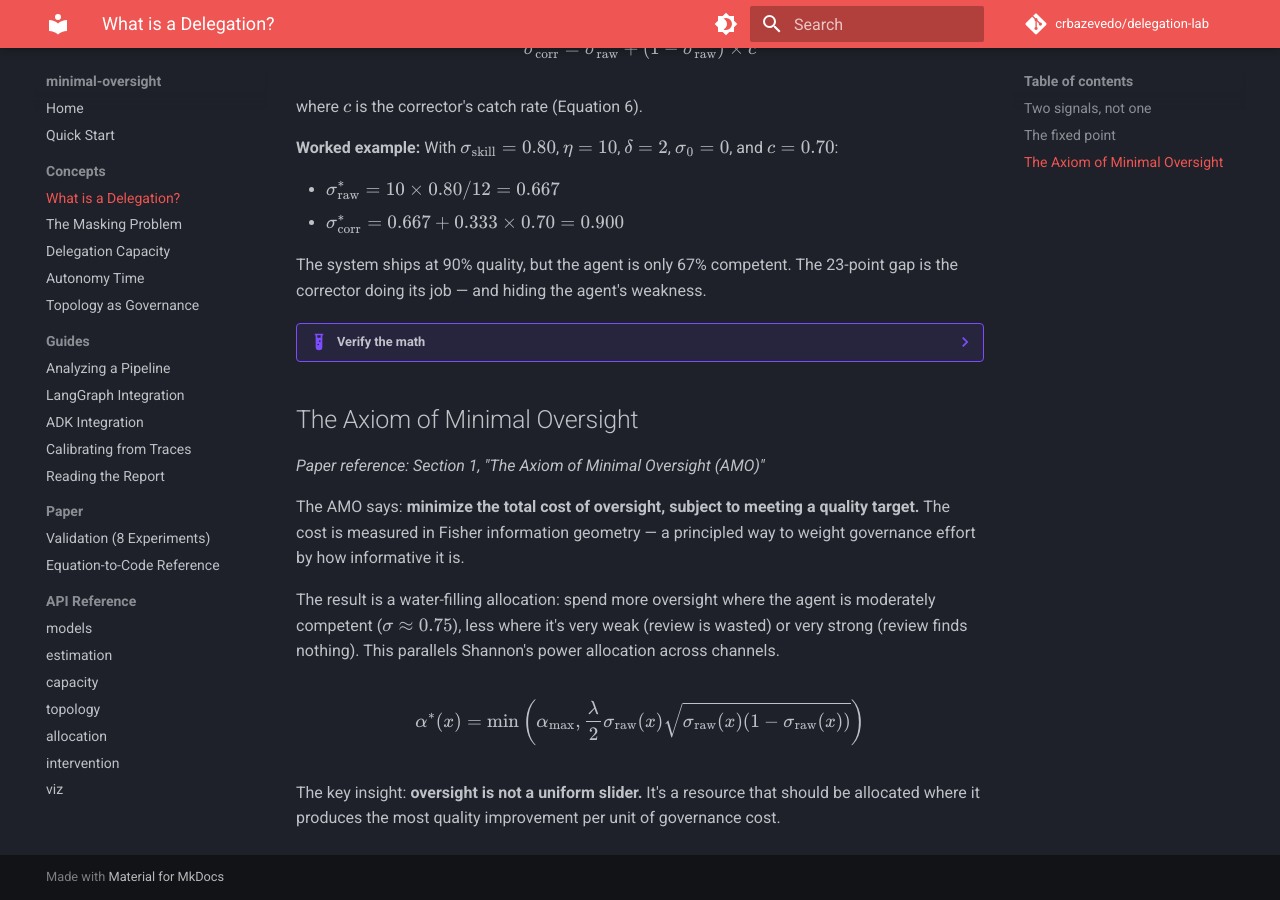
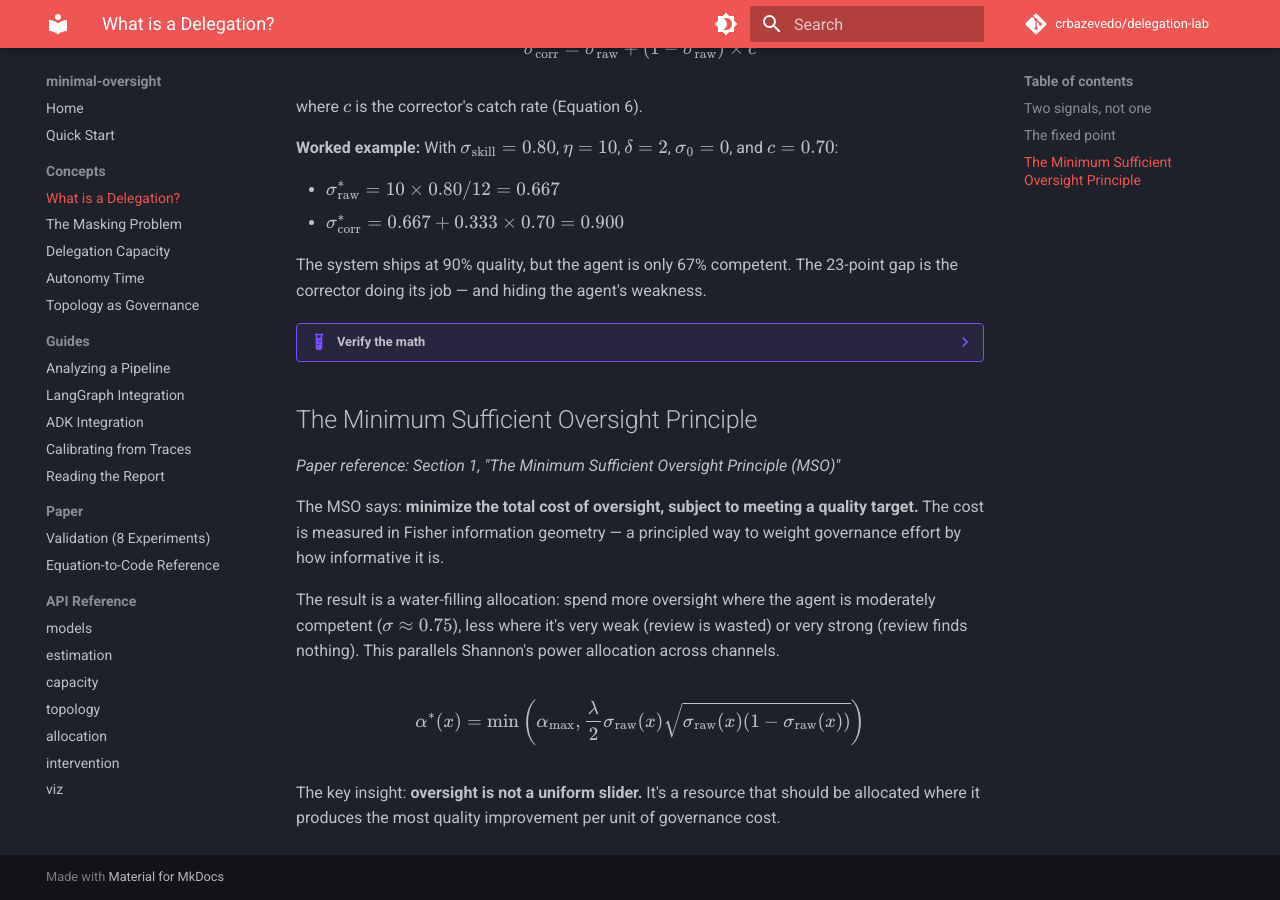
Before and after one commit to crbazevedo/delegation-lab, an MkDocs documentation site: the page built from docs/concepts/delegation.md, in a window 1280 px wide and 900 px high, scrolled down 1347 px. Built offline with MkDocs 1.6.1 and Material for MkDocs 9.7.7, drawn with Linux system fonts in a browser that asks for light colours; comment, search, counter and statistics services are not loaded.

Commit message:
Rename oversight principle to MSO (#21)
Introduce solve_mso, keep solve_amo compatibility, and update docs/release metadata for v0.1.2.

````diff
--- a/docs/concepts/delegation.md
+++ b/docs/concepts/delegation.md
@@ -66,11 +66,11 @@ The system ships at 90% quality, but the agent is only 67% competent. The 23-poi
     sc = sigma_corr_fixed_point(sr, catch_rate=0.70)    # 0.900
     ```
 
-## The Axiom of Minimal Oversight
+## The Minimum Sufficient Oversight Principle
 
-*Paper reference: Section 1, "The Axiom of Minimal Oversight (AMO)"*
+*Paper reference: Section 1, "The Minimum Sufficient Oversight Principle (MSO)"*
 
-The AMO says: **minimize the total cost of oversight, subject to meeting a quality target.** The cost is measured in Fisher information geometry — a principled way to weight governance effort by how informative it is.
+The MSO says: **minimize the total cost of oversight, subject to meeting a quality target.** The cost is measured in Fisher information geometry — a principled way to weight governance effort by how informative it is.
 
 The result is a water-filling allocation: spend more oversight where the agent is moderately competent ($\sigma \approx 0.75$), less where it's very weak (review is wasted) or very strong (review finds nothing). This parallels Shannon's power allocation across channels.
 
--- a/docs/paper/references.md
+++ b/docs/paper/references.md
@@ -7,7 +7,7 @@ Every numbered equation from the paper maps to a function in `_formulae.py`. Thi
 | Eq. | Paper name | Formula | Code |
 |-----|-----------|---------|------|
 | (1) | Authorization function | $\alpha(x,t) = G(\sigma_\text{raw}(x,t))$ | Governance functional (conceptual) |
-| (2) | **Axiom of Minimal Oversight** | $\min_\alpha \int \alpha^2 \sqrt{\det g}\, dx\, dt$ s.t. delivery | `solve_lambda()` + `optimal_authority()` |
+| (2) | **Minimum Sufficient Oversight Principle** | $\min_\alpha \int \alpha^2 \sqrt{\det g}\, dx\, dt$ s.t. delivery | `solve_mso()` + `optimal_authority()` |
 | (3) | Fisher information | $g(\sigma) = 1/[\sigma(1-\sigma)]$ | `fisher_information()` |
 | (4) | Return Operator | $\partial\sigma/\partial t = \eta(\sigma_\text{skill,eff} - \sigma) - \delta(\sigma-\sigma_0)$ | `return_operator_step()` |
 | (5) | Fixed point | $\sigma_\text{raw}^* = (\eta\sigma_\text{skill}+\delta\sigma_0)/(\eta + \delta)$ | `sigma_raw_fixed_point()` |
@@ -40,7 +40,7 @@ Every numbered equation from the paper maps to a function in `_formulae.py`. Thi
 |--------------|---------|------|
 | Feasibility check | Alg. 1, Step 1 | `capacity.check_feasibility()` |
 | Scope selection | Alg. 1, Step 2 | `allocation.select_scope()` |
-| Oversight allocation | Alg. 1, Step 3 | `allocation.solve_amo()` |
+| Oversight allocation | Alg. 1, Step 3 | `allocation.solve_mso()` |
 | State measurement | Alg. 1, Step 4 | `estimation.estimate_node()` |
 | Buffer computation | Alg. 1, Step 5 | `capacity.compute_buffer()` |
 | Intervention scheduling | Alg. 1, Step 6 | `intervention.compute_pipeline_intervention_schedule()` |
--- a/pyproject.toml
+++ b/pyproject.toml
@@ -4,7 +4,7 @@ build-backend = "hatchling.build"
 
 [project]
 name = "minimal-oversight"
-version = "0.1.1"
+version = "0.1.2"
 description = "Uncertainty-aware governed-delegation analytics and decision support."
 readme = "README.md"
 license = "MIT"
--- a/src/minimal_oversight/__init__.py
+++ b/src/minimal_oversight/__init__.py
@@ -29,5 +29,5 @@ Framework import::
 
 from minimal_oversight._api import analyze_pipeline, recommend_governance_changes
 
-__version__ = "0.1.1"
+__version__ = "0.1.2"
 __all__ = ["analyze_pipeline", "recommend_governance_changes"]
````
Also changed, not shown: CHANGELOG.md (+20 -0 lines), README.md (+2 -2 lines), docs/api/allocation.md (+10 -7 lines), docs/concepts/capacity.md (+1 -1 lines), docs/index.md (+1 -1 lines), 5 other files.
